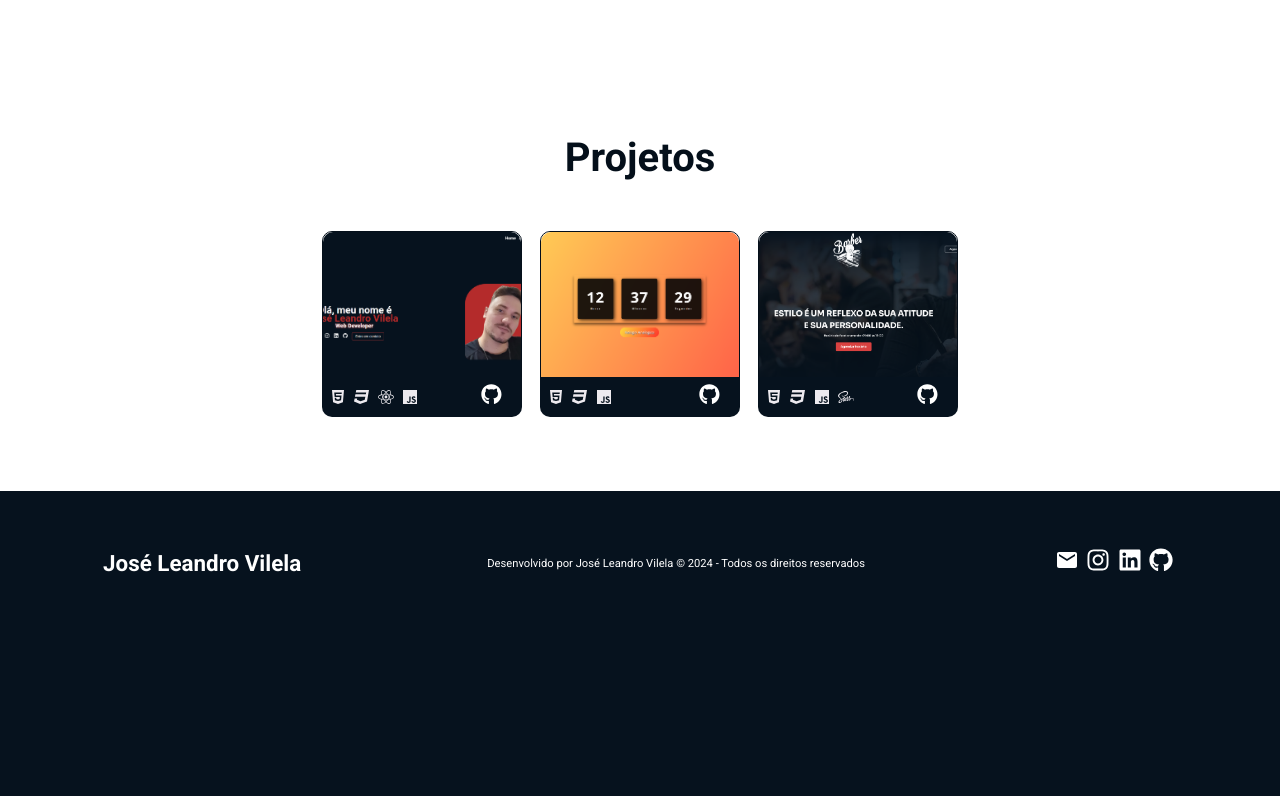
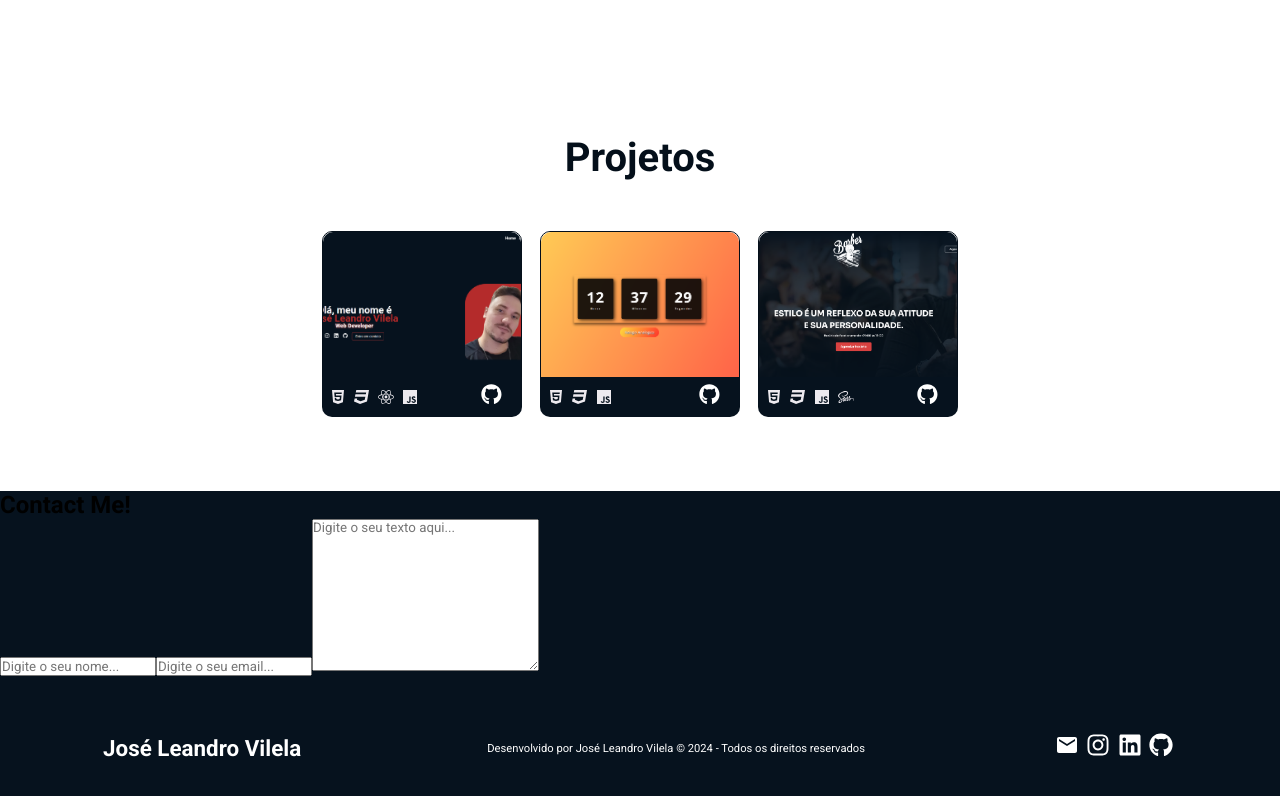
Before and after one commit to Vilelajlr/PortifolioJoseLeandroVilela, a React (Create React App) app in the folder portifolio/: page / in a window 1280 px wide. Shown: the part 1166-1962 px from the top of the page. Before the commit the page ends 1801 px from the top, so only its background shows below. Built offline with nearby package versions, Linux system fonts and the light colour scheme.

Commit message:
links e contato

```diff
--- a/portifolio/src/App.js
+++ b/portifolio/src/App.js
@@ -37,10 +37,15 @@ function App() {
                 <div id="projects">
                   <Projects />
                 </div>
+
+                <div id="contact">
+                  <Contact />
+                </div>
+
               </div>
             }
           />
-          <Route path="/contact" element={<Contact />} />
+
         </Routes>
 
         <Footer />
--- a/portifolio/src/components/layout/Navbar.jsx
+++ b/portifolio/src/components/layout/Navbar.jsx
@@ -1,6 +1,6 @@
 import React, { useState, useEffect } from 'react';
 import { Link as ScrollLink } from 'react-scroll'; // Importar Link do react-scroll
-import { Link as RouterLink, useNavigate } from 'react-router-dom'; // Importar Link e useNavigate do react-router-dom
+import { useNavigate } from 'react-router-dom'; // Importar Link e useNavigate do react-router-dom
 
 import styles from './modules/Navbar.module.css';
 
@@ -57,9 +57,9 @@ function Navbar() {
               </a>
             </li>
             <li className={styles.item}>
-              <RouterLink to="/contact">
+              <a href="/" onClick={(e)=> {e.preventDefault(); handleScroll('projects');}}>
                 Contact
-              </RouterLink>
+              </a>
             </li>
           </ul>
         </div>
--- a/portifolio/src/components/pages/Contact.jsx
+++ b/portifolio/src/components/pages/Contact.jsx
@@ -1,9 +1,30 @@
-import React from "react";
+import React, {useState} from "react";
 
 export default function Contact() {
+
+    const maxLength = 2000;
+    const [text, setText] = useState('');
+
+    const handleChange = (e) => {
+        setText(e.target.value);
+    }
+
+    const chacaracteres = maxLength - text.length
+
+
+
     return (
-        <div>
-        <h1>Contato</h1>
-        </div>
+        <section>
+            <h1>Contact Me!</h1>
+            <div>
+                <form action="post">
+                    <input type="text" name="name" id="name" placeholder="Digite o seu nome..." />
+                    <input type="text" name="email" id="email" placeholder="Digite o seu email..." />
+                    <textarea name="message" id="message" cols="30" rows="10" value={text} onChange={handleChange} maxLength={maxLength} placeholder="Digite o seu texto aqui...">
+                    <p>{chacaracteres}/{maxLength}</p>
+                    </textarea>
+                </form>
+            </div>
+        </section>
     );
 }
--- a/portifolio/src/components/pages/Projects.jsx
+++ b/portifolio/src/components/pages/Projects.jsx
@@ -15,19 +15,22 @@ export default function Projects() {
       nome: "Portfolio",
       imagem: portfolio,
       link: "https://joseleandrovilela.vercel.app/",
-      icons: [<FaHtml5 key="html5" />, <FaCss3 key="css" />, <FaReact key="react" />, <FaJs key="js" />]
+      icons: [<FaHtml5 key="html5" />, <FaCss3 key="css" />, <FaReact key="react" />, <FaJs key="js" />],
+      github: "https://github.com/Vilelajlr/PortifolioJoseLeandroVilela"
     },
     {
       nome: "Relogio Digital/Analógico",
       imagem: relogio,
       link: "https://vilelajlr.github.io/ProjetoRelogioAnalogico/index.html",
-      icons: [<FaHtml5 key="html5" />, <FaCss3 key="css" />, <FaJs key="js" />]
+      icons: [<FaHtml5 key="html5" />, <FaCss3 key="css" />, <FaJs key="js" />],
+      github: "https://github.com/Vilelajlr/ProjetoRelogioAnalogico"
     },
     {
       nome: "Landing Page Barbearia",
       imagem: lpVilela,
       link: "https://vilelacodelpbarber.vercel.app/",
-      icons: [<FaHtml5 key="html5" />, <FaCss3 key="css" />, <FaJs key="js" />, <FaSass key="sass" />]
+      icons: [<FaHtml5 key="html5" />, <FaCss3 key="css" />, <FaJs key="js" />, <FaSass key="sass" />],
+      github: "https://github.com/Vilelajlr/ProjetoLandingPage"
     }
   ];
 
```
